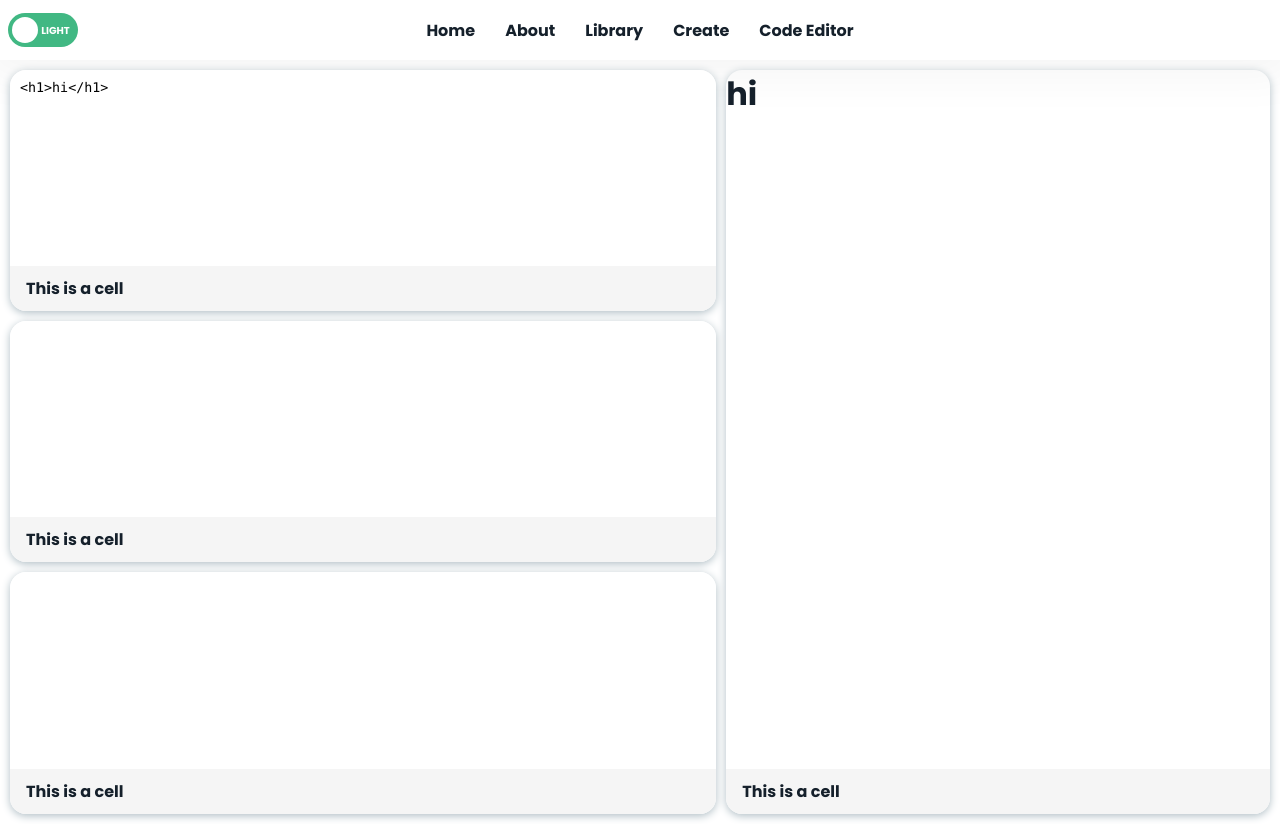
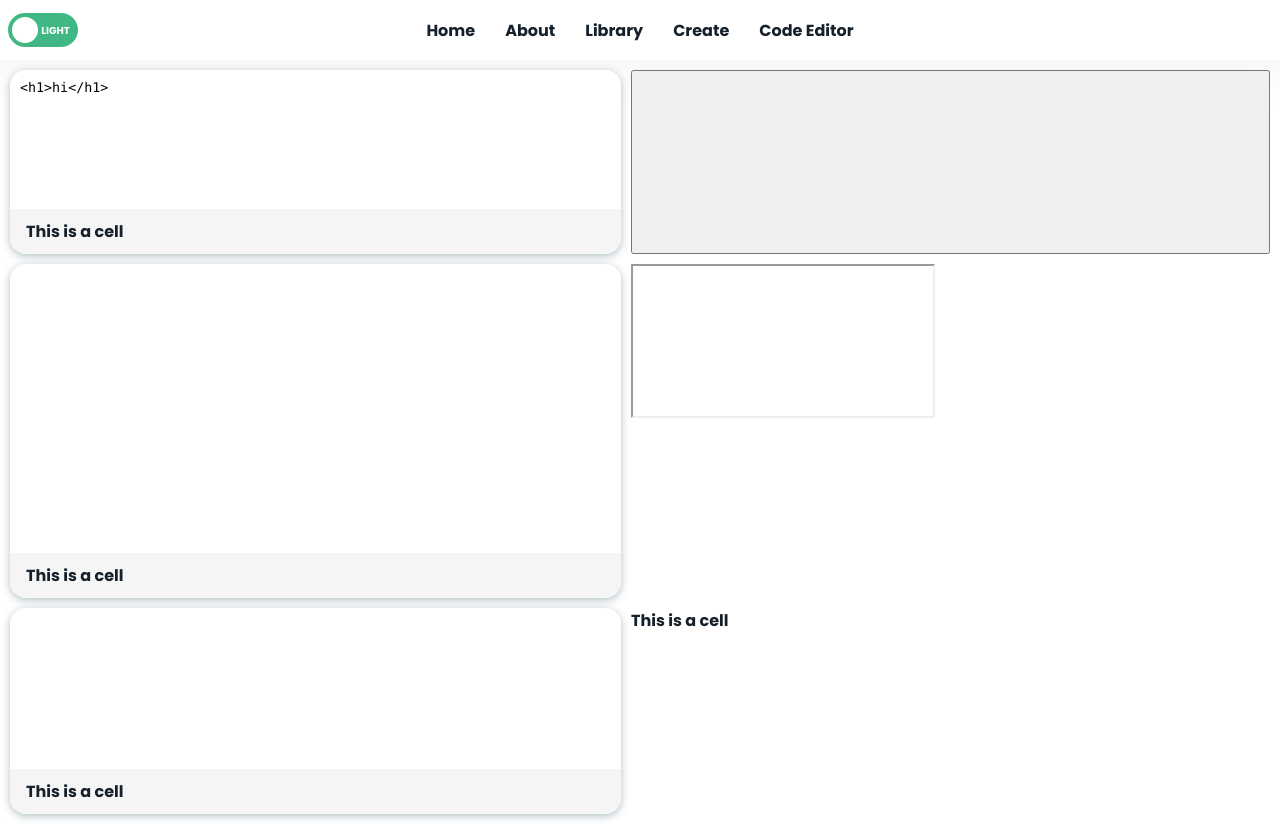
Before and after one commit to emielvandeveire/Vuecodingbase, a Vue app: page /codeeditor in a window 1280 px wide. Built offline with nearby package versions, Linux system fonts and the light colour scheme.

Commit message:
this is working with an iframe !!!! im vry happy!!!!!

```diff
--- a/src/views/CodeEditor.vue
+++ b/src/views/CodeEditor.vue
@@ -1,7 +1,7 @@
 <template>
   <div class="grid">
     <div id="html" class="grid-cell">
-      <textarea v-model="htmlCode" name="" id="" cols="30" rows="10"></textarea>
+      <textarea :oninput="writeCode" v-model="htmlCode" name="" id="" cols="30" rows="10"></textarea>
       <div class="title">This is a cell</div>
     </div>
     <div id="css" class="grid-cell">
@@ -12,27 +12,15 @@
       <textarea v-model="jsCode" name="" id="" cols="30" rows="10"></textarea>
       <div class="title">This is a cell</div>
     </div>
-    <div id="preview" class="grid-cell">
-      <div
-        v-html="
-          htmlCode +
-          styleBegin +
-          cssCode +
-          stylEend +
-          scriptBegin +
-          jsCode +
-          scriptEnd
-        "
-      ></div>
-      <div class="title">This is a cell</div>
-    </div>
+    <button @click="writeCode"></button>
+    <iframe id="myframe"></iframe>
+    <div class="title">This is a cell</div>
   </div>
 </template>
 
 <script>
 export default {
   name: "CodeEditor",
-  methods: {},
   data() {
     return {
       htmlCode: "<h1>hi</h1>",
@@ -41,10 +29,17 @@ export default {
       styleBegin: "<style>",
       styleEnd: "</style>",
       scriptBegin: "<script>",
-      scriptEnd: "</"+"script>"
+      scriptEnd: "</" + "script>",
     };
   },
-  computed: {},
+  methods: {
+    writeCode() {
+      var doc = document.getElementById("myframe").contentWindow.document;
+      doc.open();
+      doc.write(this.htmlCode + this.styleBegin + this.cssCode + this.styleEnd + this.scriptBegin + this.jsCode + this.scriptEnd);
+      doc.close();
+    },
+  },
 };
 </script>
 
@@ -83,7 +78,7 @@ export default {
       border: none;
       outline: none;
       resize: none;
-      font-family: Menlo, Monaco, 'Courier New', monospace;
+      font-family: Menlo, Monaco, "Courier New", monospace;
       font-weight: normal;
     }
     .title {
```
